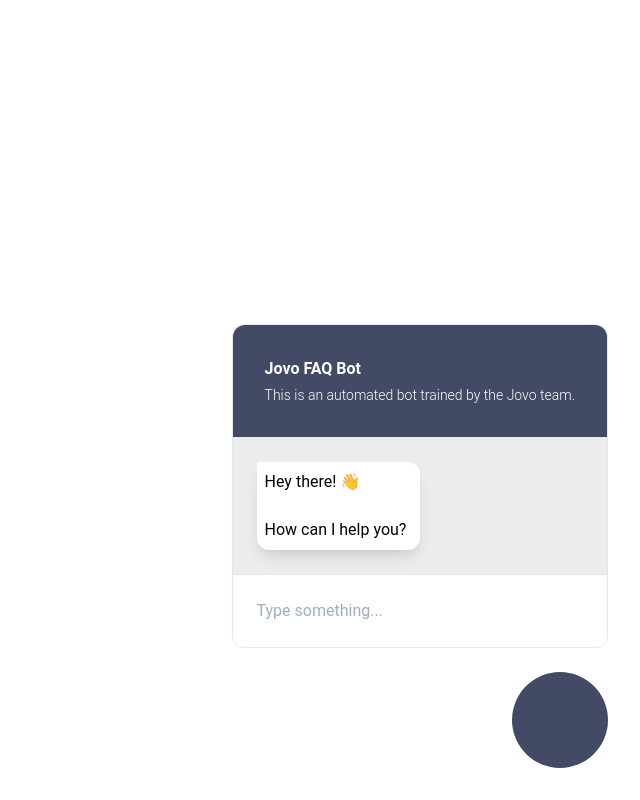
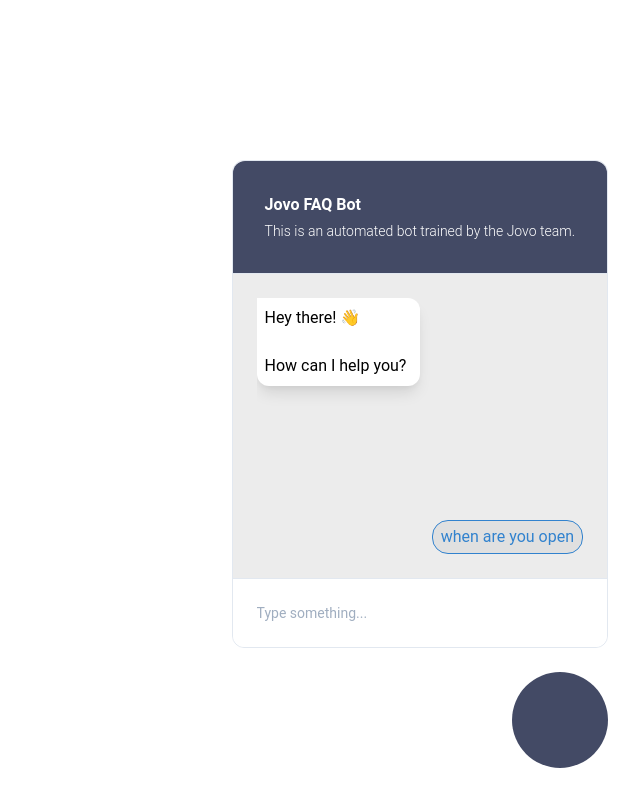
Before and after one commit to jovotech/jovo-starter-web-chatwidget, a Vue app in the folder client/: page / in a window 1280 px wide. Shown: the whole page, without its empty margins (640-1280 px from the left). Built offline with nearby package versions, Linux system fonts and the light colour scheme; some icons are missing; what jovo-client-web-vue would draw is missing.

Commit message:
:lipstick: :construction: Style quick reply and window

```diff
--- a/client/src/components/conversation/ChatWidgetConversation.vue
+++ b/client/src/components/conversation/ChatWidgetConversation.vue
@@ -1,13 +1,13 @@
 <template>
-  <div>
-    <div class="flex flex-col space-y-4 space-x-1">
+  <div class="flex flex-col h-64">
+    <div class="flex-grow flex flex-col space-y-4 space-x-1 overflow-y-auto">
       <chat-widget-conversation-part
         v-for="(part, index) in conversation.parts"
         :key="index"
         :part="part"
       />
     </div>
-    <div>
+    <div class="mt-auto flex justify-end">
       <chat-widget-conversation-quick-reply v-for="(quickReply, index) in conversation.quickReplies" :key="index" :quick-reply="quickReply" />
     </div>
   </div>
--- a/client/src/components/conversation/ChatWidgetConversationQuickReply.vue
+++ b/client/src/components/conversation/ChatWidgetConversationQuickReply.vue
@@ -1,6 +1,6 @@
 <template>
-  <div>
-
+  <div class="inline bg-quickReply rounded-2xl text-blue-600 border border-blue-600 cursor-pointer py-1 px-2">
+    {{quickReply}}
   </div>
 </template>
 
--- a/client/src/components/window/ChatWidgetWindowFooter.vue
+++ b/client/src/components/window/ChatWidgetWindowFooter.vue
@@ -1,6 +1,6 @@
 <template>
   <div class="p-6 bg-white flex items-center">
-    <input class="flex-grow focus:outline-none text-base" placeholder="Type something..." />
+    <input v-model="inputValue" class="flex-grow focus:outline-none text-sm"  placeholder="Type something..."  />
     <mic-icon class="text-gray-800" size="16" stroke-width="1" />
   </div>
 </template>
@@ -15,5 +15,8 @@
     MicIcon,
   },
 })
-export default class ChatWidgetWindowFooter extends Vue {}
+export default class ChatWidgetWindowFooter extends Vue {
+  inputValue = '';
+
+}
 </script>
--- a/client/tailwind.config.js
+++ b/client/tailwind.config.js
@@ -11,13 +11,17 @@
       sans: ['Roboto', 'sans-serif'],
     },
     extend: {
+      spacing: {
+        '72': '18rem',
+      },
       backgroundColor: {
         windowBody: '#ECECEC',
+        quickReply: 'rgba(196, 196, 196, 0.3)',
         primary: '#434A65',
       },
       maxWidth: {
         half: '50%'
-      }
+      },
     },
   },
   variants: {},
```
